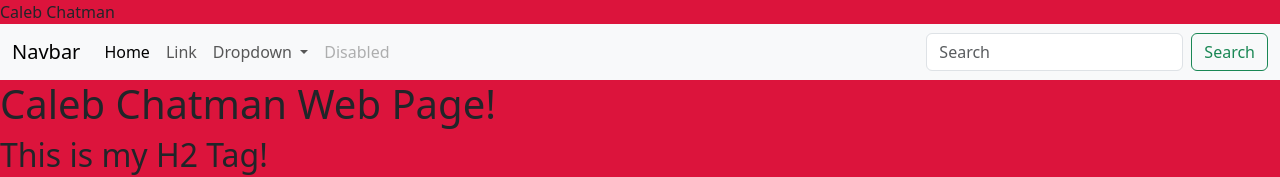
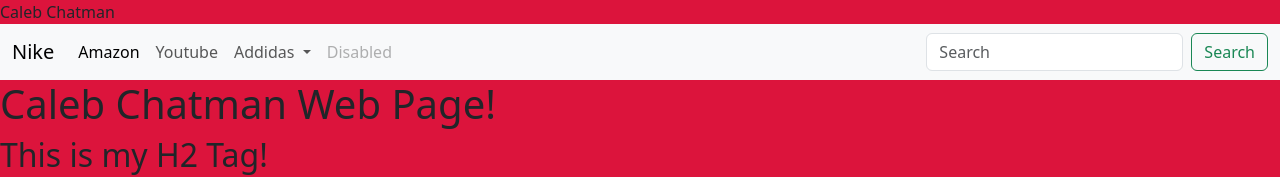
Before and after one commit to CB-ontop/Caleb_JKL, a plain HTML site: page index.html in a window 1280 px wide. Shown: the top 177 px of the page. Drawn offline with nearby package versions, Linux system fonts and the light colour scheme.

Commit message:
updates to navbar

```diff
--- a/index.html
+++ b/index.html
@@ -19,21 +19,21 @@
 <body>
     <nav class="navbar navbar-expand-lg bg-body-tertiary">
         <div class="container-fluid">
-          <a class="navbar-brand" href="#">Navbar</a>
+          <a class="navbar-brand" href="https://www.Nike.com">Nike</a>
           <button class="navbar-toggler" type="button" data-bs-toggle="collapse" data-bs-target="#navbarSupportedContent" aria-controls="navbarSupportedContent" aria-expanded="false" aria-label="Toggle navigation">
             <span class="navbar-toggler-icon"></span>
           </button>
           <div class="collapse navbar-collapse" id="navbarSupportedContent">
             <ul class="navbar-nav me-auto mb-2 mb-lg-0">
               <li class="nav-item">
-                <a class="nav-link active" aria-current="page" href="#">Home</a>
+                <a class="nav-link active" aria-current="page" href="https://www.Amazon.com">Amazon</a>
               </li>
               <li class="nav-item">
-                <a class="nav-link" href="#">Link</a>
+                <a class="nav-link" href="https://www.Youtube.com">Youtube</a>
               </li>
               <li class="nav-item dropdown">
-                <a class="nav-link dropdown-toggle" href="#" role="button" data-bs-toggle="dropdown" aria-expanded="false">
-                  Dropdown
+                <a class="nav-link dropdown-toggle" href="https://www.Addidas.com" role="button" data-bs-toggle="dropdown" aria-expanded="false">
+                  Addidas
                 </a>
                 <ul class="dropdown-menu">
                   <li><a class="dropdown-item" href="#">Action</a></li>
```
